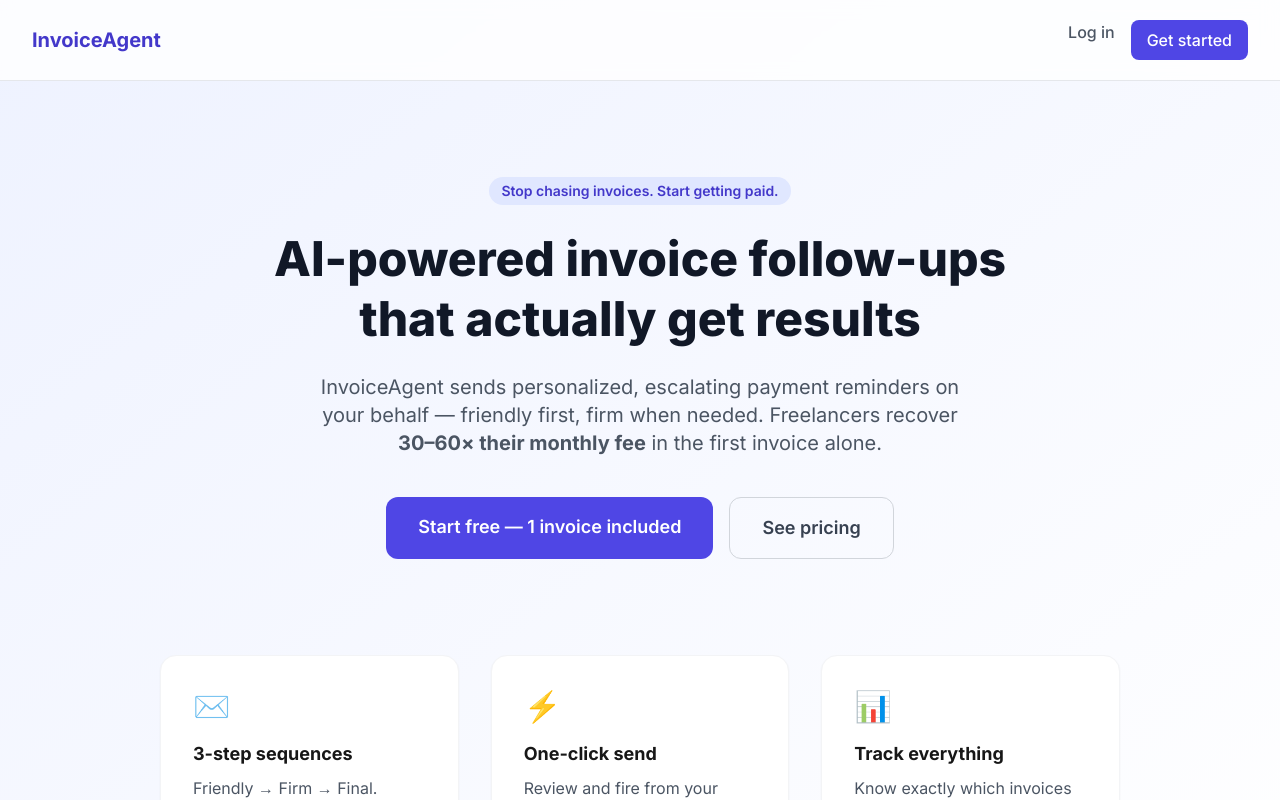
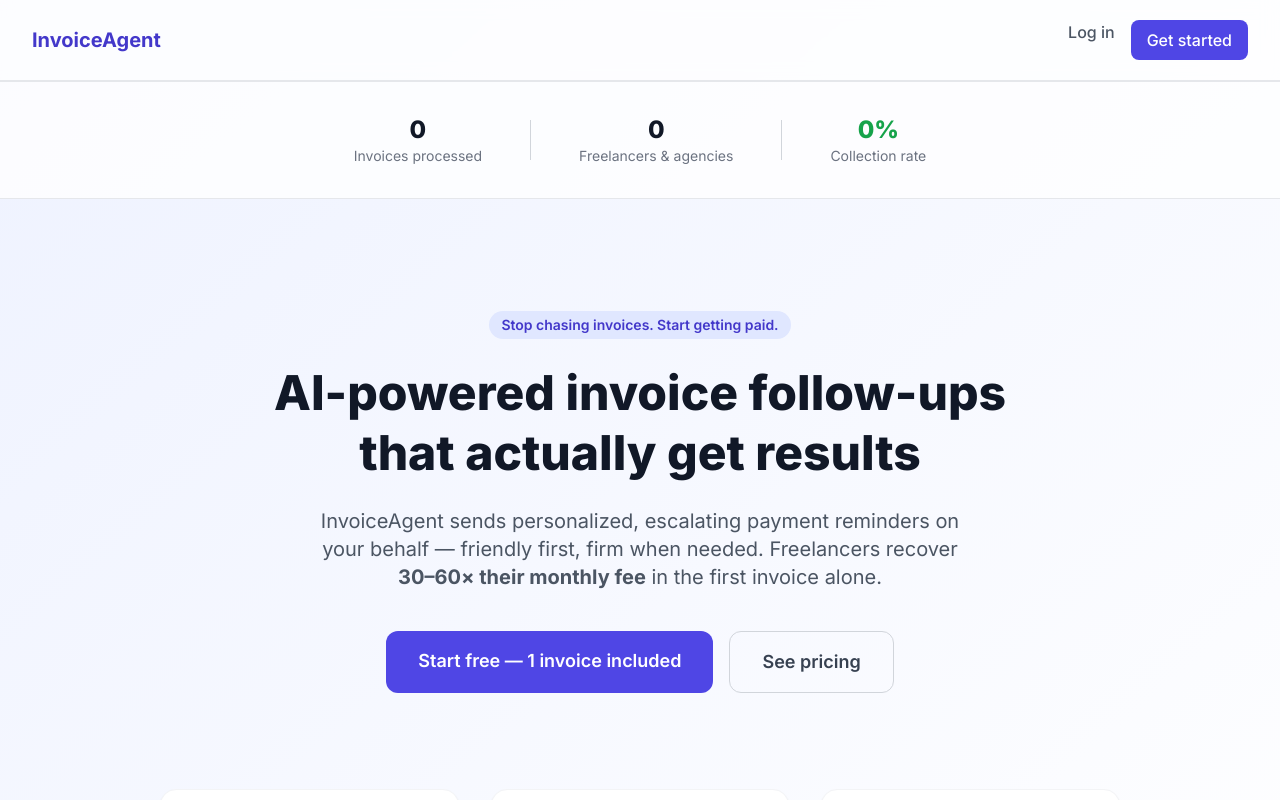
Before and after one commit to pankajkhannade/invoice-agent, a Next.js app: page / in a window 1280 px wide. Shown: the top 800 px of the page. Built offline with nearby package versions, Linux system fonts and the light colour scheme; no server answers; the database is empty.

Commit message:
autoagent: add live social-proof stats bar to homepage

```diff
--- /dev/null
+++ b/app/api/site-stats/route.ts
@@ -0,0 +1,31 @@
+import { NextResponse } from "next/server";
+import { prisma } from "@/lib/prisma";
+
+// Public, sanitized site-level stats for social proof on marketing pages.
+// No per-user or per-invoice data is exposed.
+export async function GET() {
+  try {
+    const [totalInvoices, paidInvoices, totalUsers] = await Promise.all([
+      prisma.invoice.count(),
+      prisma.invoice.count({ where: { status: "paid" } }),
+      prisma.user.count({ where: { email: { not: null } } }),
+    ]);
+
+    const collectionRate = totalInvoices > 0
+      ? Math.round((paidInvoices / totalInvoices) * 100)
+      : 0;
+
+    return NextResponse.json({
+      totalInvoices,
+      totalUsers,
+      collectionRate,
+    });
+  } catch {
+    // If DB is unavailable, return safe fallback — don't break the page
+    return NextResponse.json({
+      totalInvoices: 0,
+      totalUsers: 0,
+      collectionRate: 0,
+    });
+  }
+}
--- a/app/page.tsx
+++ b/app/page.tsx
@@ -1,4 +1,42 @@
+"use client";
 import Link from "next/link";
+import { useEffect, useState } from "react";
+
+function LiveStats() {
+  const [stats, setStats] = useState<{ totalInvoices: number; totalUsers: number; collectionRate: number } | null>(null);
+
+  useEffect(() => {
+    fetch("/api/site-stats")
+      .then((r) => r.json())
+      .then((data) => setStats(data))
+      .catch(() => null);
+  }, []);
+
+  if (!stats) return null;
+
+  return (
+    <div className="bg-white/80 border-y border-gray-200 py-8 mb-4">
+      <div className="max-w-5xl mx-auto px-8">
+        <div className="flex items-center justify-center gap-12">
+          <div className="text-center">
+            <div className="text-2xl font-extrabold text-gray-900">{stats.totalInvoices.toLocaleString()}</div>
+            <div className="text-sm text-gray-500">Invoices processed</div>
+          </div>
+          <div className="w-px h-10 bg-gray-300" />
+          <div className="text-center">
+            <div className="text-2xl font-extrabold text-gray-900">{stats.totalUsers.toLocaleString()}</div>
+            <div className="text-sm text-gray-500">Freelancers &amp; agencies</div>
+          </div>
+          <div className="w-px h-10 bg-gray-300" />
+          <div className="text-center">
+            <div className="text-2xl font-extrabold text-green-600">{stats.collectionRate}%</div>
+            <div className="text-sm text-gray-500">Collection rate</div>
+          </div>
+        </div>
+      </div>
+    </div>
+  );
+}
 
 export default function Home() {
   return (
@@ -10,6 +48,8 @@
           <Link href="/register" className="bg-indigo-600 text-white px-4 py-2 rounded-lg hover:bg-indigo-700 font-medium">Get started</Link>
         </div>
       </nav>
+
+      <LiveStats />
 
       <section className="max-w-4xl mx-auto px-8 py-24 text-center">
         <div className="inline-block bg-indigo-100 text-indigo-700 text-sm font-semibold px-3 py-1 rounded-full mb-6">
```
